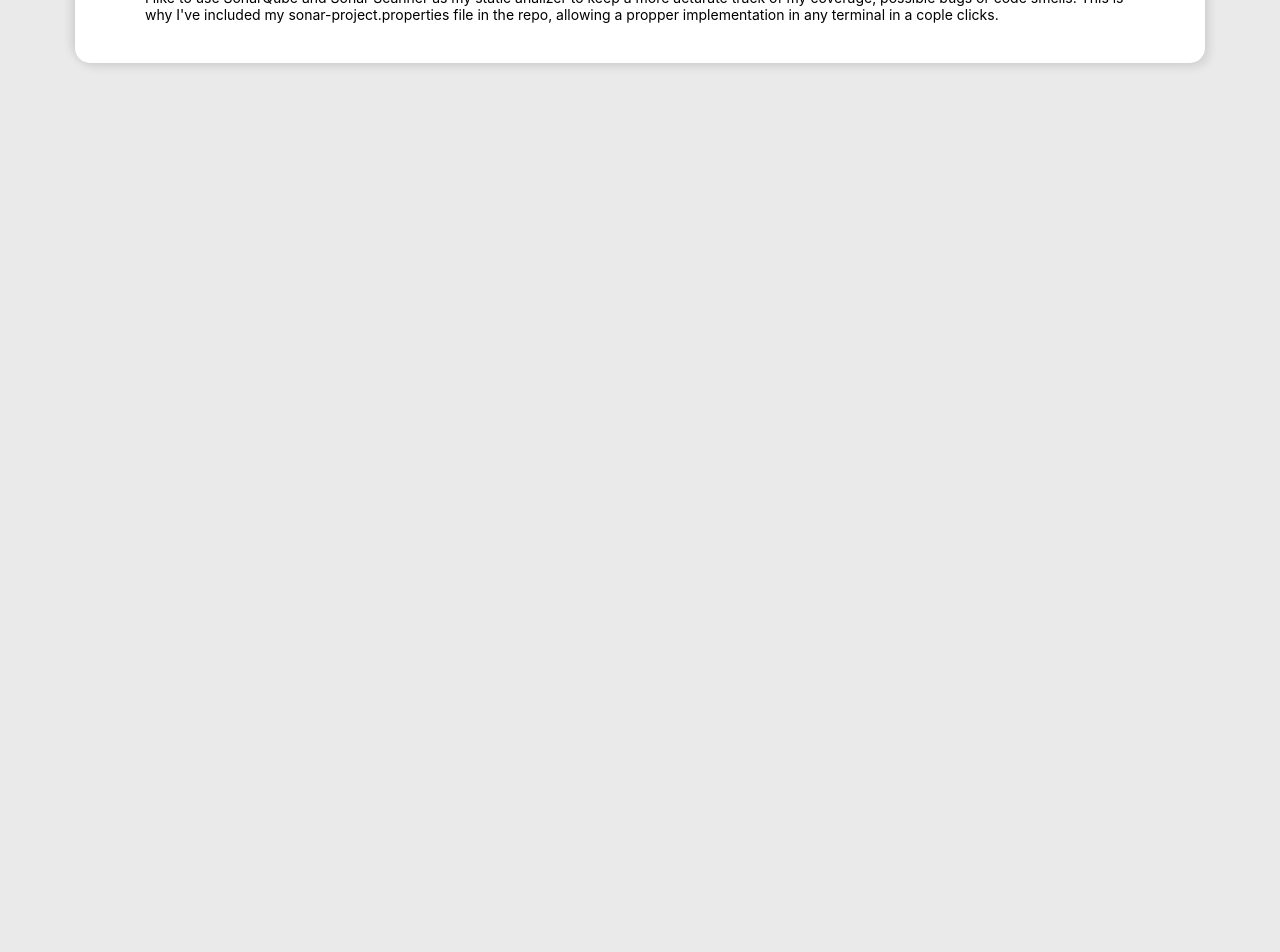
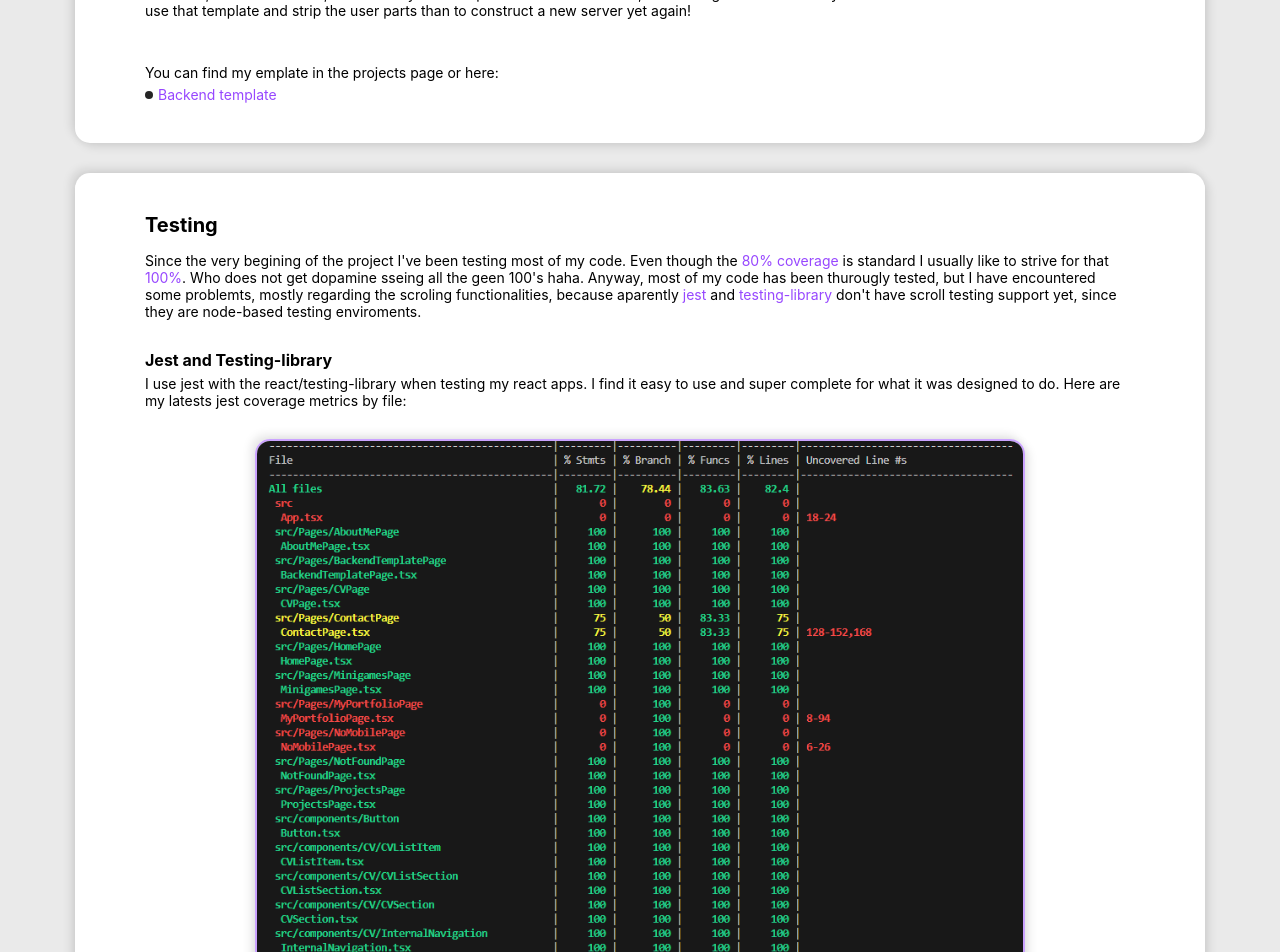
Before and after one commit to pauIbanez/portfolio-front, a React (Create React App) app: page /project/myPortfolio in a window 1280 px wide. Shown: the part 1848-2800 px from the top of the page. Before the commit the page ends 2111 px from the top, so only its background shows below. Built offline with nearby package versions, Linux system fonts and the light colour scheme.

Commit message:
added most of myPortfolioPage content

```diff
--- a/src/Pages/MyPortfolioPage/MyPortfolioPage.tsx
+++ b/src/Pages/MyPortfolioPage/MyPortfolioPage.tsx
@@ -72,6 +72,20 @@ const Bullet = styled.div`
 const LinkSectionHolder = styled.div`
   display: flex;
   justify-content: space-around;
+`;
+
+const ImageHolder = styled.div`
+  display: flex;
+  justify-content: center;
+
+  img {
+    object-fit: contain;
+    box-shadow: 4px 4px 10px rgba(0, 0, 0, 0.1),
+      -4px -4px 10px rgba(0, 0, 0, 0.1);
+    border-radius: 15px;
+
+    border: 2px solid ${Colors.disabledMain};
+  }
 `;
 
 const MyPortfolioPage = () => {
@@ -183,24 +197,6 @@ const MyPortfolioPage = () => {
         </Section>
         <Section>
           <TiteledText
-            title={"Design"}
-            text={
-              "This website is almost completley of my own design, all except my home page, that was heavely inspired by a posted template design from a UX/UI designer. Unfortunatley I can't find the original image. If it's your design please contact me so I can add the propper credits!"
-            }
-            styleObject={{ title: { heading: 4 } }}
-          />
-        </Section>
-        <Section>
-          <TiteledText
-            title={"Coding"}
-            text={
-              "As you've seen in the project tags, this website is built with react and typescript, my favorite platforms for constructiong web elements! I've focused on writing clean and mantainable code, adhering to a DRY mentality, but not going so obverboard that I restrict myself on design changes in the future. "
-            }
-            styleObject={{ title: { heading: 4 } }}
-          />
-        </Section>
-        <Section>
-          <TiteledText
             title={"Enviroments"}
             text={
               "This website has been worked on using the react-embeded webpack solution for the front and using nodemon for the back.\n My production enviroment has been implemented using <&>Netlify<&>'s hosting service for the front and <&>Render<&> for the back."
@@ -245,6 +241,44 @@ const MyPortfolioPage = () => {
         </Section>
         <Section>
           <TiteledText
+            title={"Design"}
+            text={
+              "This website is almost completley of my own design, all except my home page, that was heavely inspired by a posted template design from a UX/UI designer. Unfortunatley I can't find the original image. If it's your design please contact me so I can add the propper credits!"
+            }
+            styleObject={{ title: { heading: 4 } }}
+          />
+        </Section>
+        <Section>
+          <TiteledText
+            title={"Languages"}
+            text={
+              "I've implemented i18n with i18n-react to be able to present my portfolio en english and spanish, this was my 2nd time ever using i18n, with the first one being at Blikk, using it with Flutter, so kind of the first time. I've learned that It's super easy to use, but translating 800 different texts takes a lot of time 😩. \n \n You can find the language toggle on the top left in case you missed it."
+            }
+            styleObject={{ title: { heading: 4 } }}
+          />
+        </Section>
+        <Section>
+          <TiteledText
+            title={"Coding"}
+            text={
+              "As you've seen in the project tags, this website is built with react and typescript, my favorite platforms for constructiong web elements! I've focused on writing clean and mantainable code, adhering to a DRY mentality, but not going so obverboard that I restrict myself on design changes in the future. \n I strongly invite you to visit the GitHub page linked above and check out some of my code. \n \n This time, for the back-end, I've used my own template for the server base, even though I don't need any users for this website it was still easier to use that template and strip the user parts than to construct a new server yet again!"
+            }
+          />
+          <LinkSection>
+            <TiteledText
+              title={""}
+              text={"You can find my emplate in the projects page or here:"}
+            />
+            <FeatureHolder>
+              <Bullet />
+              <Link to={"/project/backendTemplate"} target="_blank">
+                Backend template
+              </Link>
+            </FeatureHolder>
+          </LinkSection>
+        </Section>
+        <Section>
+          <TiteledText
             title={"Testing"}
             text={
               "Since the very begining of the project I've been testing most of my code. Even though the <&>80% coverage<&> is standard I usually like to strive for that <&>100%<&>. Who does not get dopamine sseing all the geen 100's haha. Anyway, most of my code has been thurougly tested, but I have encountered some problemts, mostly regarding the scroling functionalities, because aparently <&>jest<&> and <&>testing-library<&> don't have scroll testing support yet, since they are node-based testing enviroments."
@@ -252,12 +286,35 @@ const MyPortfolioPage = () => {
             styleObject={{ title: { heading: 4 } }}
           />
           <TiteledText
-            title={"SonarQube"}
+            title={"Jest and Testing-library"}
             text={
-              "I like to use SonarQube and Sonar Scanner as my static analizer to keep a more acturate track of my coverage, possible bugs or code smells. This is why I've included my sonar-project.properties file in the repo, allowing a propper implementation in any terminal in a cople clicks."
+              "I use jest with the react/testing-library when testing my react apps. I find it easy to use and super complete for what it was designed to do. Here are my latests jest coverage metrics by file:"
             }
             styleObject={{ title: { heading: 5, size: 16 }, gap: 5 }}
           />
+          <ImageHolder>
+            <img
+              src="/media/portfolio/test.png"
+              alt="jest coverage terminal"
+              height={1552}
+              width={770}
+            />
+          </ImageHolder>
+          <TiteledText
+            title={"SonarQube"}
+            text={
+              "I like to use SonarQube and Sonar Scanner as my static analizer to keep a more acturate track of my coverage, possible bugs or code smells. This is why I've included my sonar-project.properties file in the repo, allowing a propper implementation in any terminal in a cople clicks. Tis is my last analized summary:"
+            }
+            styleObject={{ title: { heading: 5, size: 16 }, gap: 5 }}
+          />
+          <ImageHolder>
+            <img
+              src="/media/portfolio/sonarQube.png"
+              alt="SonarQube summary - 0 Bugs | 0 Code Smells | 0 Vulnerabilities | 0 Security Hotspots | 80.7% Coverage | 1.8% Duplications on 6 blocks"
+              height={400}
+              width={770}
+            />
+          </ImageHolder>
         </Section>
       </ContentHolder>
     </Holder>
--- a/src/index.css
+++ b/src/index.css
@@ -23,3 +23,7 @@ body {
   background-color: #eaeaea;
   color: #252525;
 }
+
+a:visited {
+  color: #9747ff;
+}
```
Also changed, not shown: public/media/portfolio/sonarQube.png (added), public/media/portfolio/test.png (added).
